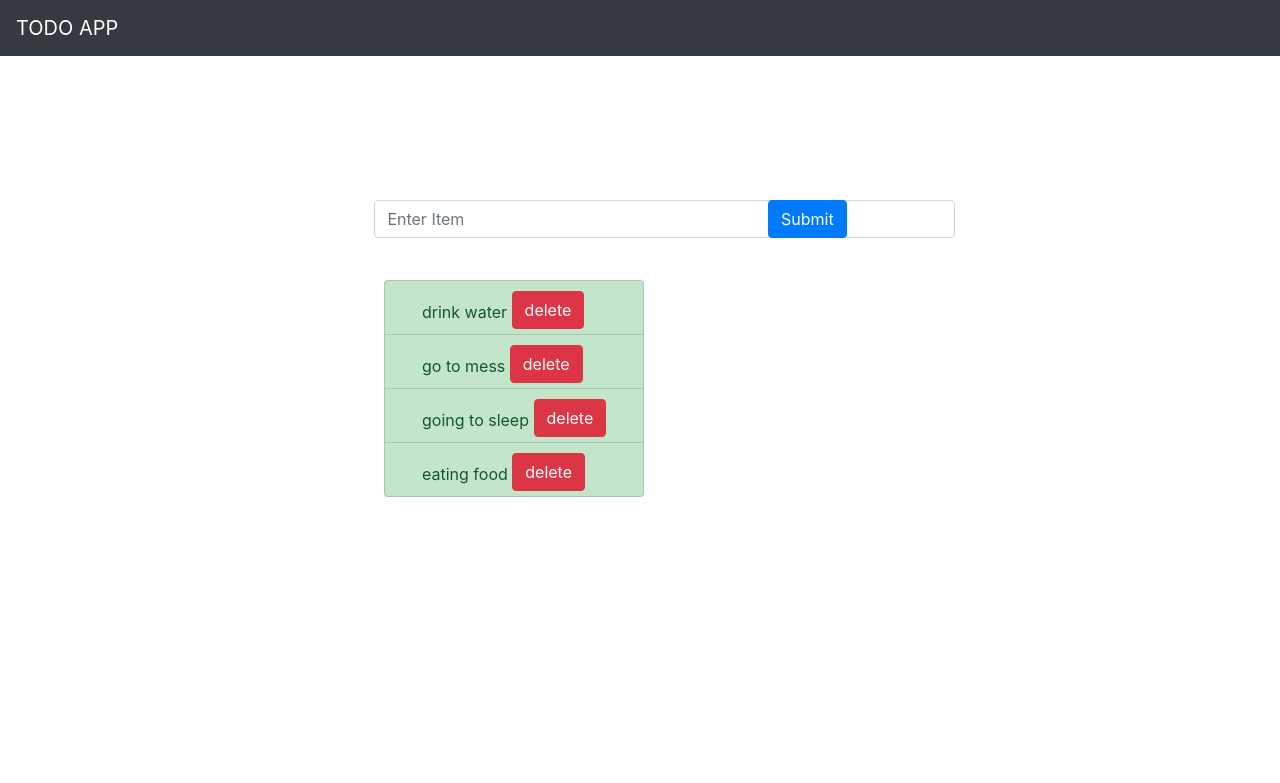
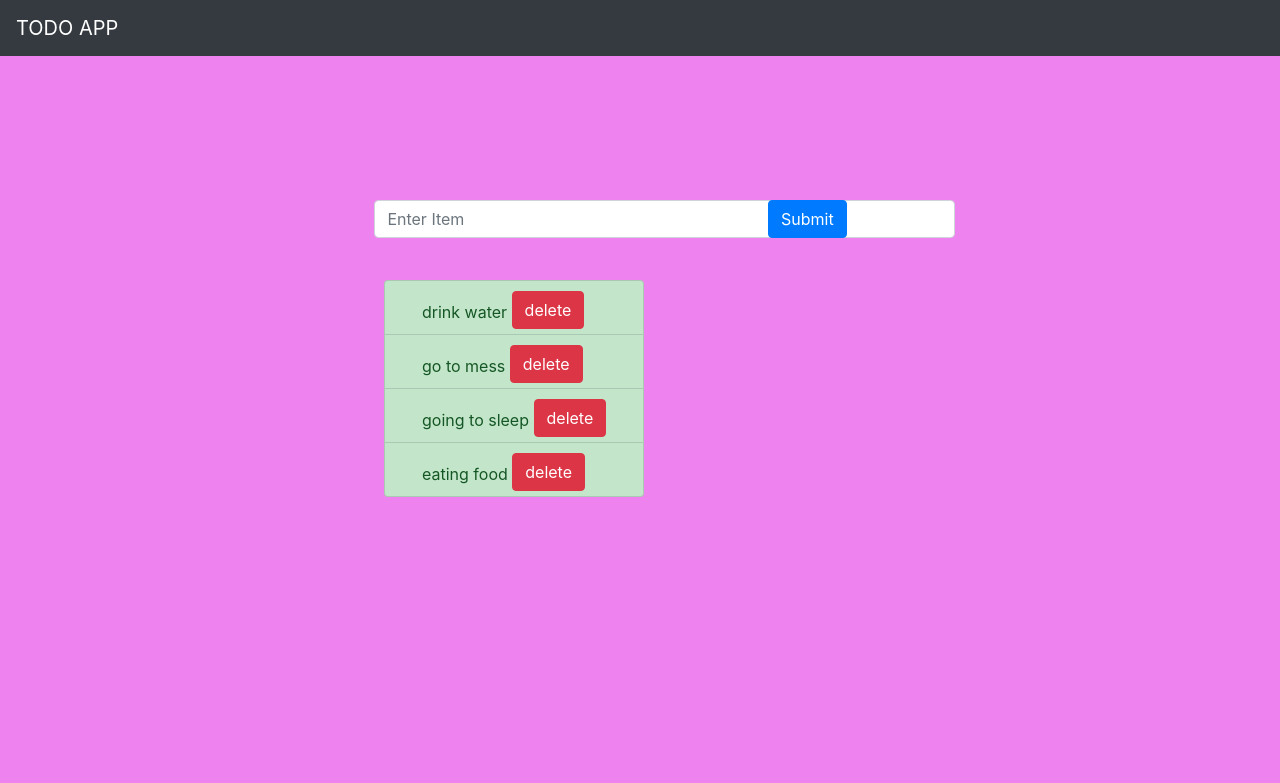
Before and after one commit to samhithaarani/to_do_app, a Django app: page /viewtodo in a window 1280 px wide. Shown: the top 783 px of the page. Run offline with Django 3.2, Linux system fonts and the light colour scheme; data comes from the database, SQL or seed files in the repository; some libraries are stand-ins or nearby versions.

Commit message:
Update todo.html

```diff
--- a/todo_app/templates/todo.html
+++ b/todo_app/templates/todo.html
@@ -15,7 +15,7 @@
  <meta property="og:description" content="MY FIRST SIMPLE TODO-APP USING DJANGO">
   <meta property="og:image" content="https://1.bp.blogspot.com/-ALyHmkrwZEE/Xsatc9771bI/AAAAAAAACZA/oAqoQCm2Qv8Ee2vTQPPJVYcMgpZcb3NhACLcBGAsYHQ/s1600/custom%2B%25E2%2580%2593%2B1.png">
  </head>
-<body>
+<body style="background-color:violet;">
  <!--nav bar todo -->
 
 <div>
```
